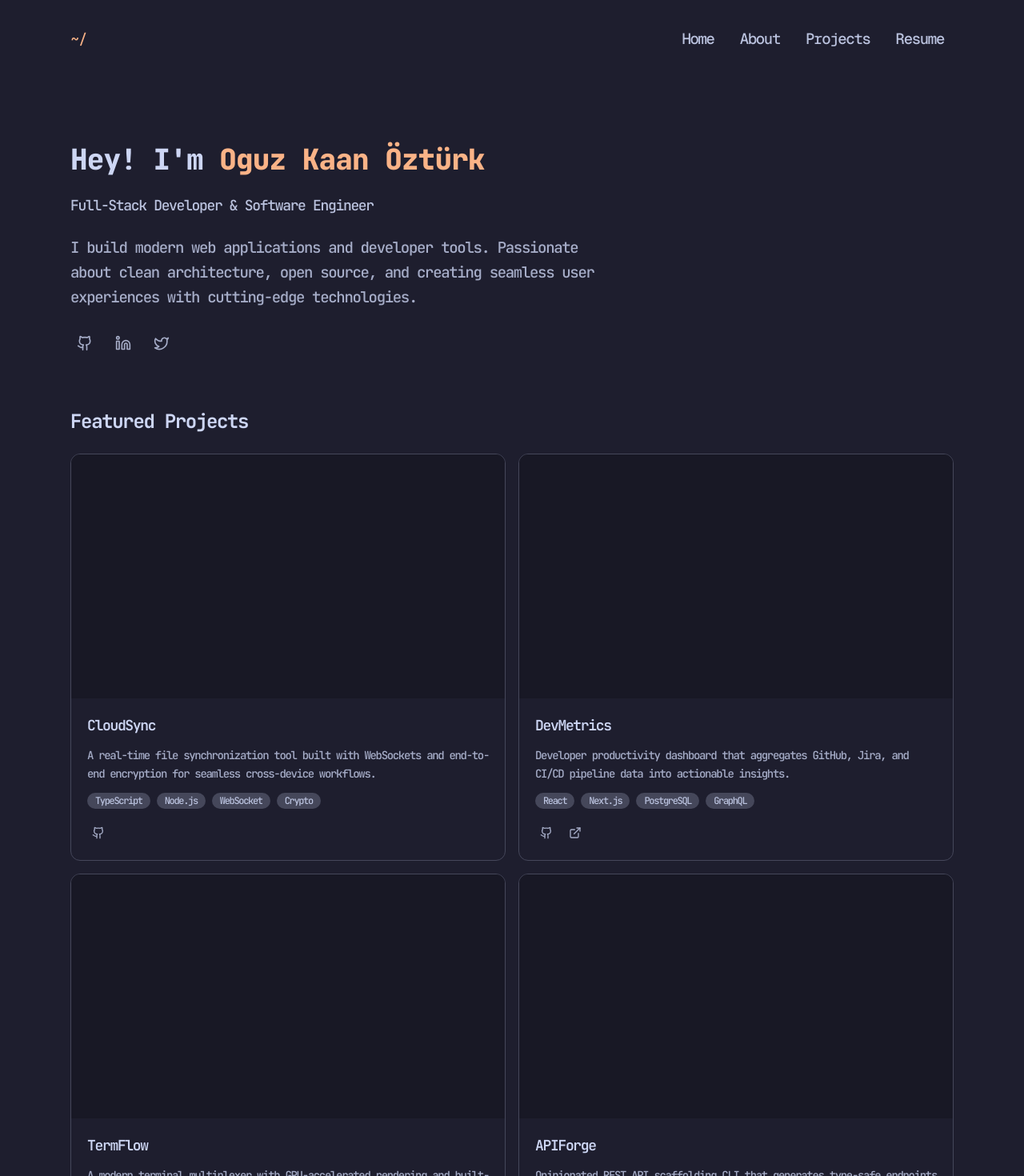
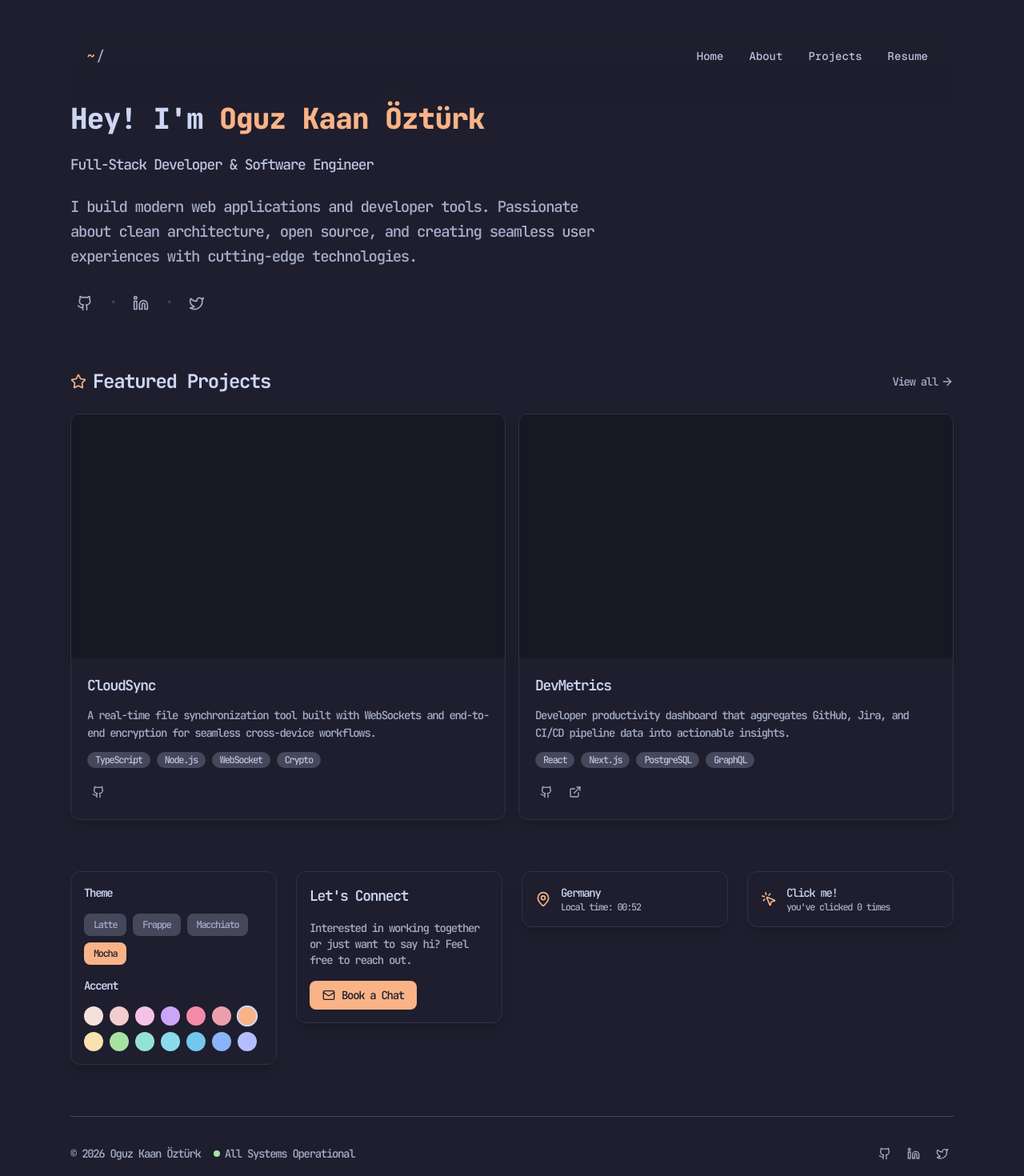
Before and after one commit to Oguz361/portfolio, a Next.js app: page / in a window 1280 px wide. Shown: the top 1470 px of the page at 80% size. Built offline with nearby package versions, Linux system fonts and the light colour scheme.

Commit message:
adjustments

```diff
--- a/app/page.tsx
+++ b/app/page.tsx
@@ -8,7 +8,15 @@ import Footer from "@/components/Footer";
 export default function Home() {
   return (
     <div className="mx-auto max-w-6xl px-6 py-8">
-      <header className="flex items-center justify-between pb-28">
+      <header
+        className="sticky top-0 z-10 flex h-24 items-center justify-between p-5 pb-10 select-none"
+        style={{
+          backdropFilter: "blur(10px)",
+          WebkitBackdropFilter: "blur(10px)",
+          mask: "linear-gradient(black, black, transparent)",
+          WebkitMask: "linear-gradient(black, black, transparent)",
+        }}
+      >
         <CommandPalette />
         <Navigation />
       </header>
--- a/components/ClickCounter.tsx
+++ b/components/ClickCounter.tsx
@@ -20,11 +20,11 @@ export default function ClickCounter() {
   return (
     <button
       onClick={handleClick}
-      className="flex items-center gap-3 rounded-xl border border-surface1 bg-transparent p-5 transition-colors hover:border-accent/40 w-full"
+      className="group flex items-center gap-3 rounded-xl border border-surface0 bg-base shadow-lg p-4 transition-colors w-full"
     >
       <MousePointerClick className="h-5 w-5 text-accent" />
       <div className="text-left">
-        <p className="text-sm font-medium text-ctp-text">Click me!</p>
+        <p className="text-sm font-medium text-ctp-text transition-colors group-hover:text-accent">Click me!</p>
         <p className="text-xs text-subtext0">
           you&apos;ve clicked {count} time{count !== 1 ? "s" : ""}
         </p>
--- a/components/CommandPalette.tsx
+++ b/components/CommandPalette.tsx
@@ -56,13 +56,16 @@ export default function CommandPalette() {
     };
   }, []);
 
-  const path = activeSection
-    ? `~/${SECTION_MAP[activeSection]}/`
-    : "~/";
-
   return (
     <div className="font-mono text-base text-subtext0">
-      <span className="text-accent">{path}</span>
+      <span className="text-accent hover:text-accent/40">~</span>
+      <span className="mx-0.5 inline-flex items-center">/</span>
+      {activeSection && (
+        <>
+          <span>{SECTION_MAP[activeSection]}</span>
+          <span className="mx-0.5 inline-flex items-center">/</span>
+        </>
+      )}
       <span className="animate-blink ml-0.5 inline-block w-2 bg-accent text-transparent">_</span>
     </div>
   );
--- a/components/ConnectCard.tsx
+++ b/components/ConnectCard.tsx
@@ -2,8 +2,8 @@ import { Mail } from "lucide-react";
 
 export default function ConnectCard() {
   return (
-    <div className="flex flex-col items-start gap-4 rounded-xl border border-surface1 bg-transparent p-5">
-      <h3 className="text-lg font-semibold text-ctp-text">Let&apos;s Connect</h3>
+    <div className="group flex flex-col items-start gap-4 rounded-xl border border-surface0 bg-base shadow-lg p-4 transition-colors">
+      <h3 className="text-lg font-semibold text-ctp-text transition-colors group-hover:text-accent">Let&apos;s Connect</h3>
       <p className="text-sm text-subtext0">
         Interested in working together or just want to say hi? Feel free to
         reach out.
--- a/components/Dashboard.tsx
+++ b/components/Dashboard.tsx
@@ -5,13 +5,18 @@ import ClickCounter from "./ClickCounter";
 
 export default function Dashboard() {
   return (
-    <section className="space-y-4">
-      <h2 className="text-2xl font-bold text-ctp-text">Dashboard</h2>
-      <div className="grid gap-4 sm:grid-cols-2">
-        <ThemeCustomizer />
-        <div className="flex flex-col gap-4">
+    <section>
+      <div className="grid grid-cols-1 sm:grid-cols-2 lg:grid-cols-4 gap-5 md:gap-6">
+        <div className="sm:col-span-2 lg:col-span-1">
+          <ThemeCustomizer />
+        </div>
+        <div className="lg:col-span-1">
           <ConnectCard />
+        </div>
+        <div className="lg:col-span-1">
           <LocationWidget />
+        </div>
+        <div className="lg:col-span-1">
           <ClickCounter />
         </div>
       </div>
--- a/components/FeaturedProjects.tsx
+++ b/components/FeaturedProjects.tsx
@@ -1,12 +1,25 @@
+import { Star, ArrowRight } from "lucide-react";
 import { projects } from "@/data/projects";
 import ProjectCard from "./ProjectCard";
 
 export default function FeaturedProjects() {
   return (
     <section id="projects" className="space-y-6">
-      <h2 className="text-2xl font-bold text-ctp-text">Featured Projects</h2>
+      <div className="flex items-center justify-between">
+        <div className="flex items-center gap-2">
+          <Star className="h-5 w-5 text-accent" />
+          <h2 className="text-2xl font-bold text-ctp-text">Featured Projects</h2>
+        </div>
+        <a
+          href="/projects"
+          className="flex items-center gap-1 text-sm text-subtext0 transition-colors hover:text-accent"
+        >
+          View all
+          <ArrowRight className="h-4 w-4" />
+        </a>
+      </div>
       <div className="grid gap-4 sm:grid-cols-2">
-        {projects.map((project) => (
+        {projects.slice(0, 2).map((project) => (
           <ProjectCard key={project.title} project={project} />
         ))}
       </div>
--- a/components/Hero.tsx
+++ b/components/Hero.tsx
@@ -21,9 +21,10 @@ export default function Hero() {
         with cutting-edge technologies.
       </p>
       <div className="flex items-center gap-3">
-        {socials.map(({ icon: Icon, href, label }) => (
+        {socials.map(({ icon: Icon, href, label }, index) => (
+          <span key={label} className="flex items-center gap-3">
+            {index > 0 && <span className="text-surface1 select-none">·</span>}
             <a
-            key={label}
               href={href}
               target="_blank"
               rel="noopener noreferrer"
@@ -32,6 +33,7 @@ export default function Hero() {
             >
               <Icon className="h-5 w-5" />
             </a>
+          </span>
         ))}
       </div>
     </section>
--- a/components/LocationWidget.tsx
+++ b/components/LocationWidget.tsx
@@ -14,10 +14,10 @@ export default function LocationWidget() {
     return () => clearInterval(id);
   }, []);
   return (
-    <div className="flex items-center gap-3 rounded-xl border border-surface1 bg-transparent p-5">
+    <div className="group flex items-center gap-3 rounded-xl border border-surface0 bg-base shadow-lg p-4 transition-colors">
       <MapPin className="h-5 w-5 text-accent" />
       <div>
-        <p className="text-sm font-medium text-ctp-text">Germany</p>
+        <p className="text-sm font-medium text-ctp-text transition-colors group-hover:text-accent">Germany</p>
         <p className="text-xs text-subtext0">Local time: {time}</p>
       </div>
     </div>
--- a/components/Navigation.tsx
+++ b/components/Navigation.tsx
@@ -7,7 +7,7 @@ const links = [
 
 export default function Navigation() {
   return (
-    <nav className="flex items-center gap-2 font-mono text-base text-subtext1">
+    <nav className="flex items-center gap-2 font-mono text-sm font-medium tracking-normal text-subtext1">
       {links.map((link) => (
         <a
           key={link.label}
--- a/components/ProjectCard.tsx
+++ b/components/ProjectCard.tsx
@@ -3,10 +3,10 @@ import type { Project } from "@/data/projects";
 
 export default function ProjectCard({ project }: { project: Project }) {
   return (
-    <div className="group flex flex-col overflow-hidden rounded-xl border border-surface1 bg-transparent transition-colors hover:border-accent/40">
+    <div className="group flex flex-col overflow-hidden rounded-xl border border-surface0 bg-base shadow-lg transition-colors">
       <div className="aspect-video w-full bg-mantle" />
       <div className="flex flex-1 flex-col gap-3 p-5">
-        <h3 className="text-lg font-semibold text-ctp-text">{project.title}</h3>
+        <h3 className="text-lg font-semibold text-ctp-text transition-colors group-hover:text-accent">{project.title}</h3>
         <p className="flex-1 text-sm leading-relaxed text-subtext0">
           {project.description}
         </p>
--- a/components/ThemeCustomizer.tsx
+++ b/components/ThemeCustomizer.tsx
@@ -14,8 +14,8 @@ export default function ThemeCustomizer() {
   const { palette, accent, setPalette, setAccent } = useTheme();
 
   return (
-    <div className="rounded-xl border border-surface1 bg-transparent p-5 space-y-4">
-      <h3 className="text-sm font-semibold text-ctp-text">Theme</h3>
+    <div className="group rounded-xl border border-surface0 bg-base shadow-lg p-4 space-y-4 transition-colors">
+      <h3 className="text-sm font-semibold text-ctp-text transition-colors group-hover:text-accent">Theme</h3>
       <div className="flex flex-wrap gap-2">
         {paletteNames.map((p) => (
           <button
```
Lines whose indentation alone changed are shown as unchanged.
